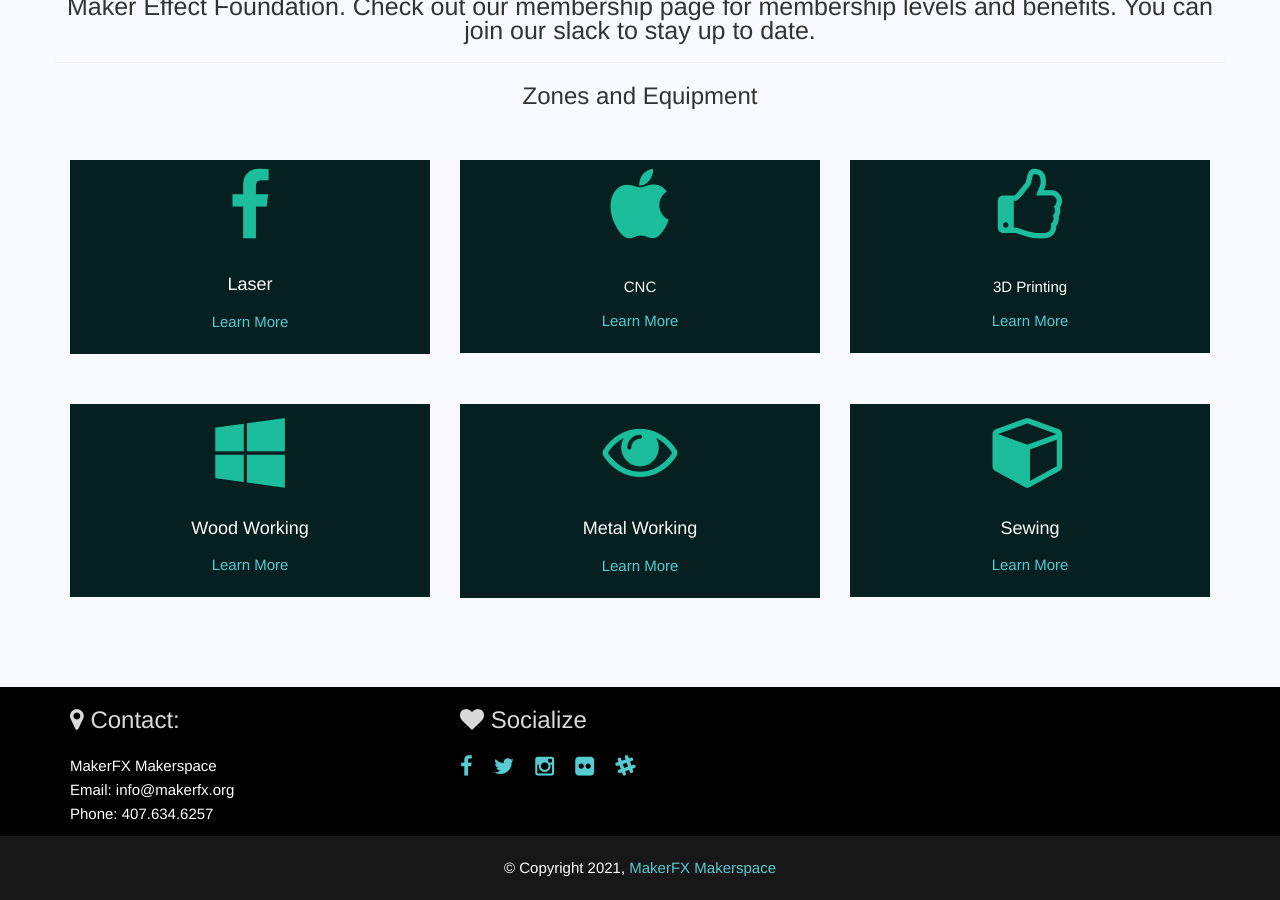
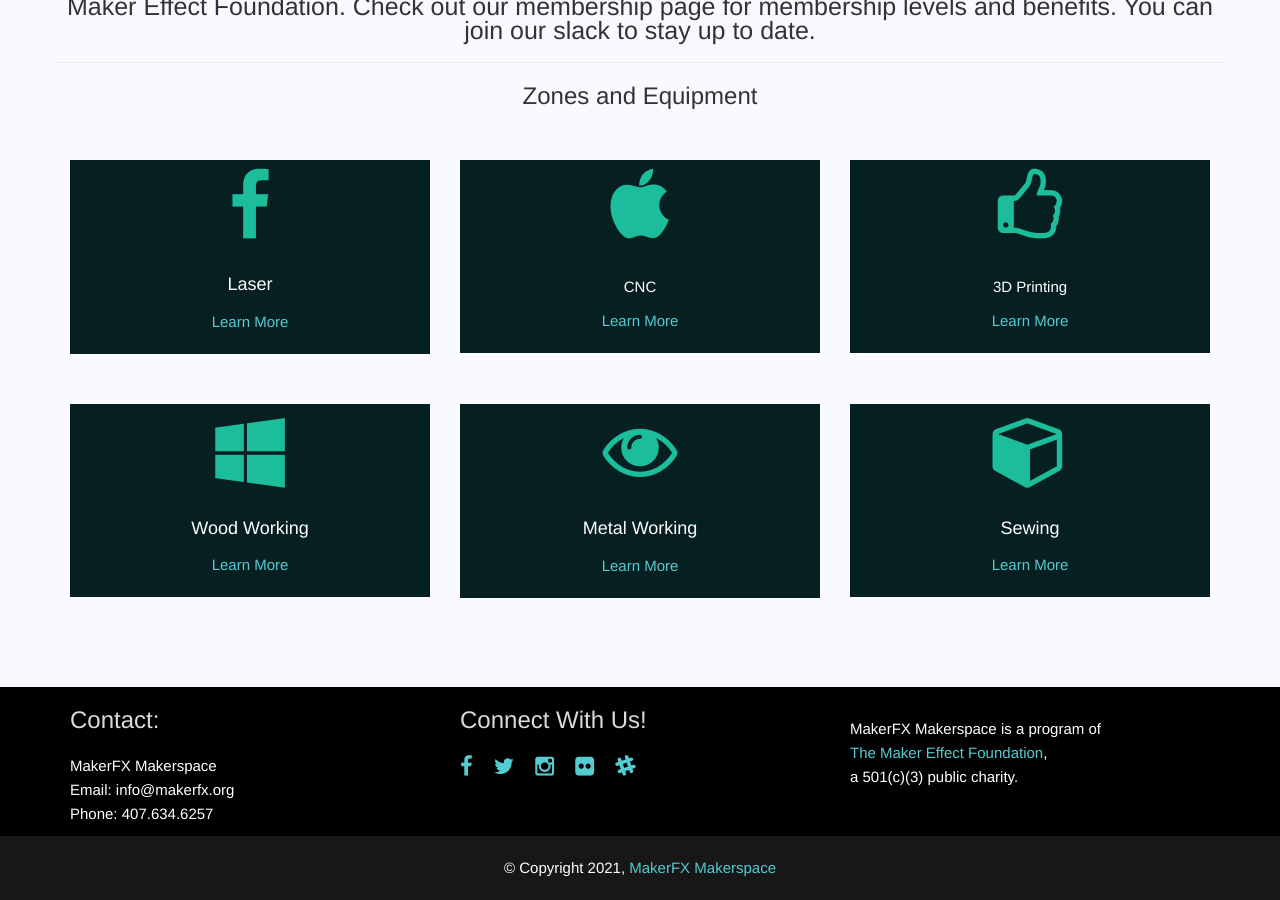
Before and after one commit to makerfx/makerfx.org, a Jekyll site: the page built from index.html, in a window 1280 px wide and 900 px high, scrolled down 750 px. Built offline with Jekyll 4.4.1, drawn with Linux system fonts in a browser that asks for light colours.

Commit message:
Add tmef to footer
closes #6

```diff
--- a/_includes/footer.html
+++ b/_includes/footer.html
@@ -3,7 +3,7 @@
   <div class="container">
     <div class="row">
       <div class="col-md-4">
-        <h3><i class="fa fa-map-marker"></i> Contact:</h3>
+        <h3>Contact:</h3>
         <p class="footer-contact">
           {{ site.company_name }} <br>
           Email: {{ site.company_email }}<br>
@@ -19,7 +19,7 @@
       </div> -->
 
       <div class="col-md-4">
-        <h3><i class="fa fa-heart"></i> Socialize</h3>
+        <h3>Connect With Us!</h3>
         <div id="social-icons">
 
           {% if site.facebook_link %}
@@ -54,6 +54,9 @@
 
         </div>
       </div>
+      <div class="col-md-4" style="padding-top:30px">
+          <p class="footer-contact">MakerFX Makerspace is a program of <br><a href="http://www.themakereffect.org">The Maker Effect Foundation</a>,<br> a 501(c)(3) public charity.</p>
+      </div>
     </div>
   </div>
 
```
